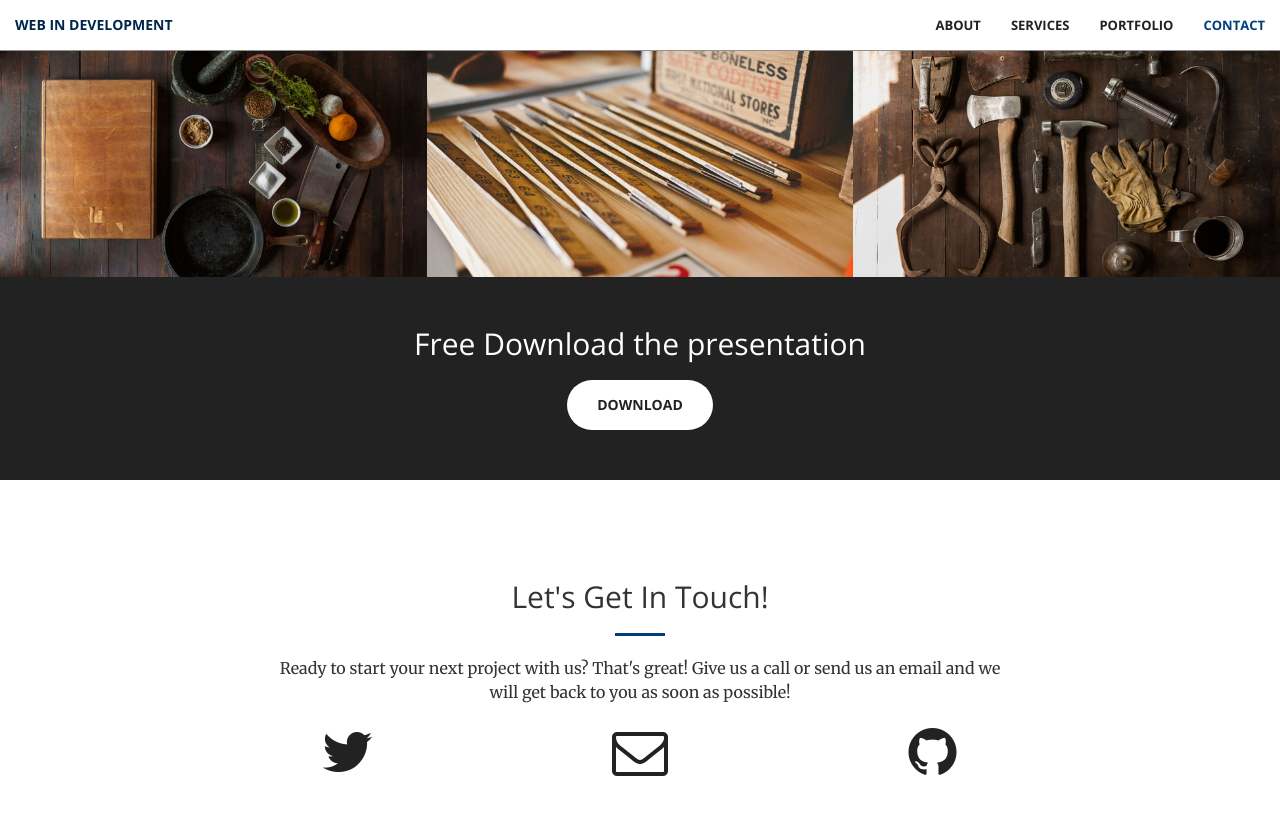
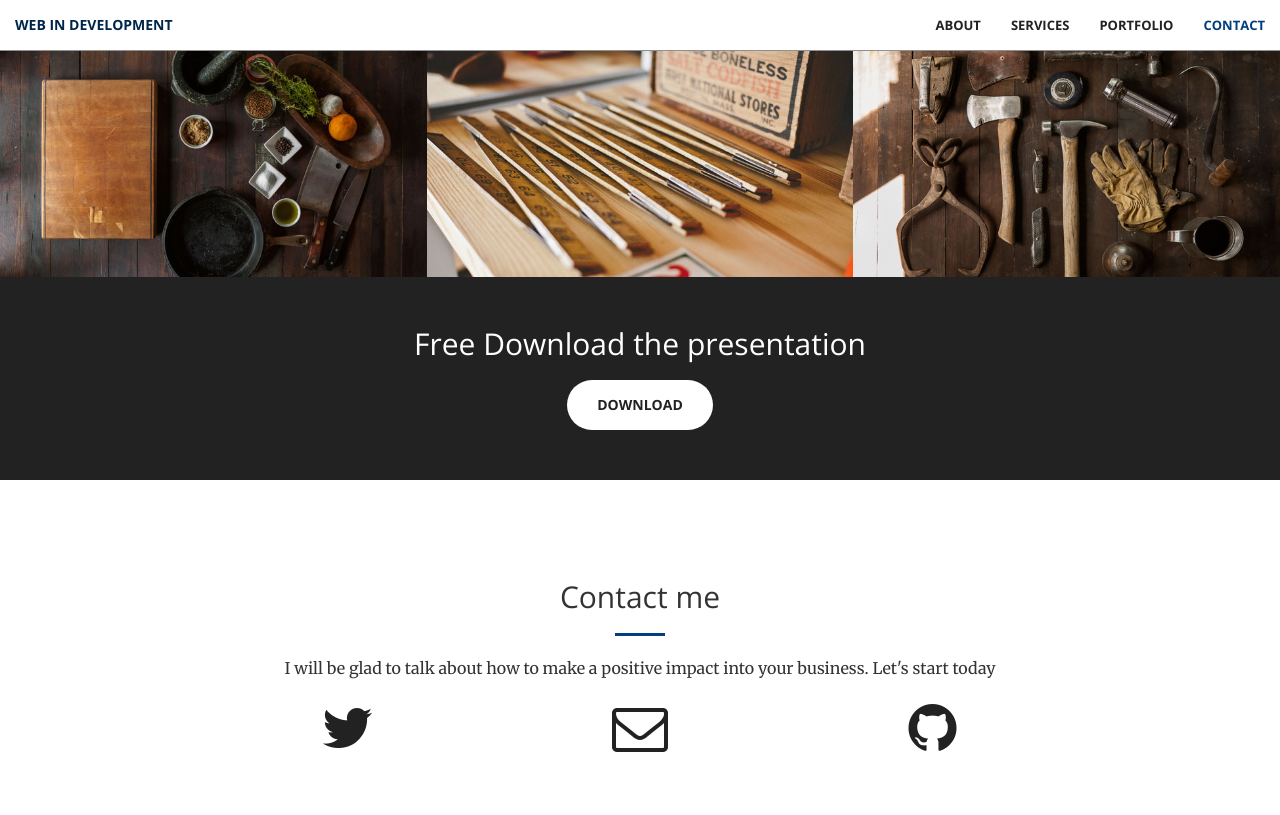
Before and after one commit to carlesac/carlesac.github.io, a Jekyll site: the page built from index.html, in a window 1280 px wide and 900 px high, scrolled down 1933 px. Shown: the top 815 px of the window. Built offline with Jekyll 4.4.1, drawn with Linux system fonts in a browser that asks for light colours.

Commit message:
Update contact.html

```diff
--- a/_includes/contact.html
+++ b/_includes/contact.html
@@ -2,9 +2,9 @@
     <div class="container">
         <div class="row">
             <div class="col-lg-8 col-lg-offset-2 text-center">
-                <h2 class="section-heading">Let's Get In Touch!</h2>
+                <h2 class="section-heading">Contact me</h2>
                 <hr class="primary">
-                <p>Ready to start your next project with us? That's great! Give us a call or send us an email and we will get back to you as soon as possible!</p>
+                <p>I will be glad to talk about how to make a positive impact into your business. Let's start today </p>
             </div>
         <div class="col-lg-2 col-lg-offset-2 text-center">
             <a href="https://www.linkedin.com/in/mengcarlesac">
```
